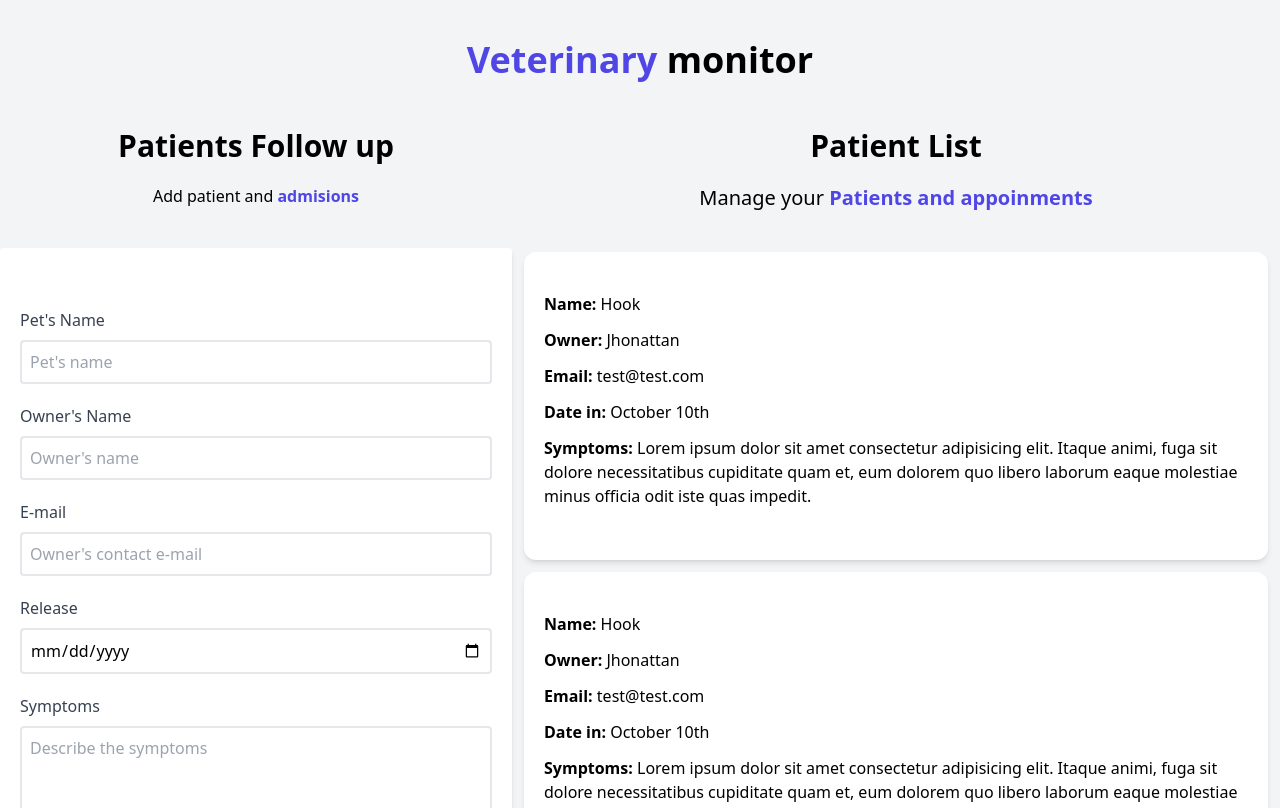
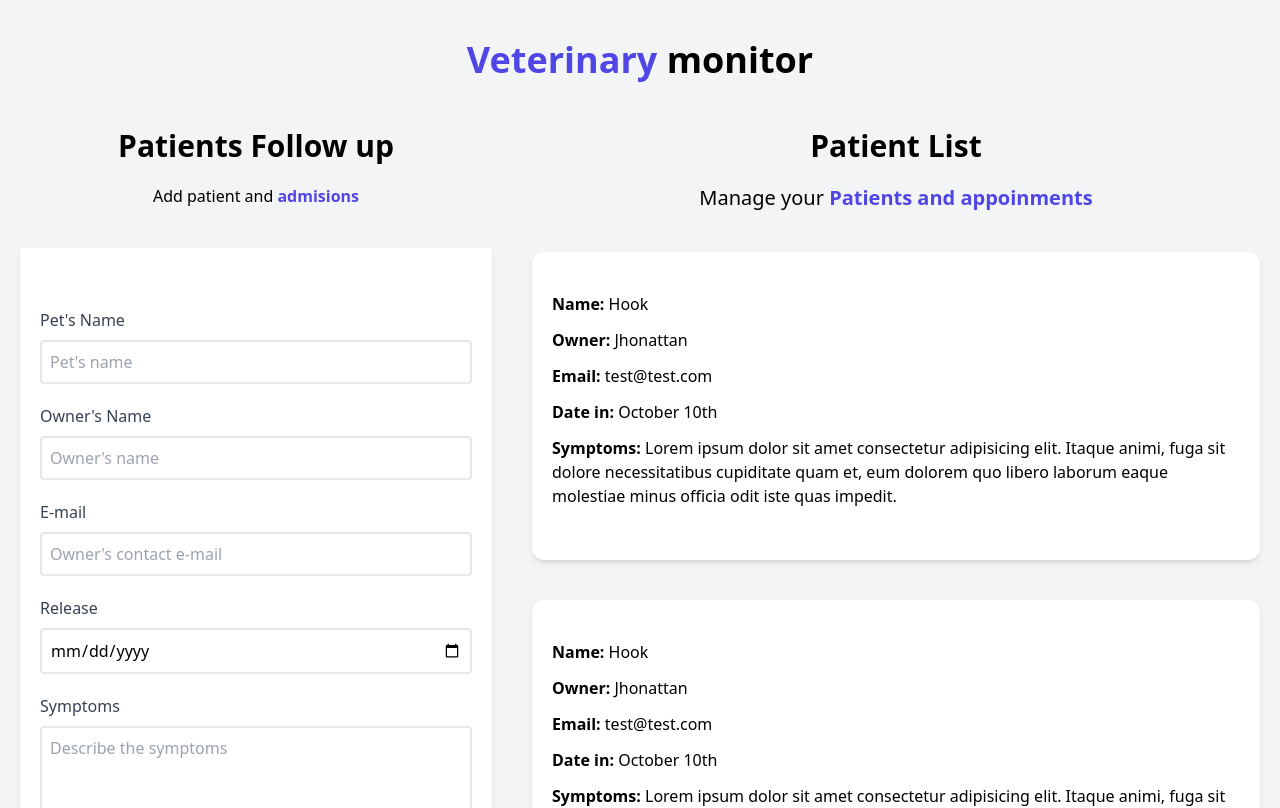
Before and after one commit to jhonattanbenitez/appointments-react, a React (Vite) app: page / in a window 1280 px wide. Shown: the top 808 px of the page. Built offline with nearby package versions, Linux system fonts and the light colour scheme.

Commit message:
using props

```diff
--- a/src/App.jsx
+++ b/src/App.jsx
@@ -1,13 +1,22 @@
+import { useState } from "react"
 import Header from "./components/Header"
 import Form from "./components/Form"
 import PatientList from "./components/PatientList"
 
 const App = () => {
+
+  const [patients, setPatients] = useState([]);
+
   return (
     <div className="container mx-auto mt-10">
-      <Header />
+      <Header
+
+      />
       <div className="mt-12 md:flex">
-        <Form />
+        <Form
+          patients={patients}
+          setPatients={setPatients}
+        />
         <PatientList />
       </div>
 
--- a/src/components/Form.jsx
+++ b/src/components/Form.jsx
@@ -1,14 +1,41 @@
 import {useState, useEffect} from 'react'
 
-const Form = () => {
+const Form = ({patients, setPatients}) => {
   const [name, setName] = useState('')
+  const [owner, setOwner] = useState('')
+  const [email, setEmail] = useState('')
+  const [date, setDate] = useState('')
+  const [symptoms, setSymptoms] = useState('')
+  const [error, setError] = useState(false)
 
+  const handleSubmit = (e) => {
+    e.preventDefault()
+
+    //Form Validation
+
+    if ([name, owner, email, date, symptoms].includes('')) {
+      setError(true)
+      return;
+    }
+    setError(false)
+
+    const objPatient = {
+      name,
+      owner,
+      email,
+      date,
+      symptoms
+    }
+
+    setPatients([...patients, objPatient])
+  }
 
   return (
     <div className='md:w-1/2 lg:w-2/5'>
         <h2 className="font-black text-3xl text-center">Patients Follow up</h2>
         <p className='text-center mt-5 mb-10'>Add patient and {' '} <span className="text-indigo-600 font-bold">admisions</span></p>
-        <form action="" className="bg-white shadow-md rounded py-10 px-5 mb-10">
+        <form action="" className="bg-white shadow-md rounded py-10 px-5 mb-10 mx-5" onSubmit={handleSubmit}>
+            {error && <div><p className='text-red-600 text-center font-bold'>Please complete all the fields</p></div>}
             <div className='my-5'>
               <label htmlFor="pet" className='block text-gray-700'>Pet's Name</label>
               <input
@@ -27,6 +54,8 @@ const Form = () => {
                 type="text"
                 placeholder="Owner's name"
                 className="border-2 rounded w-full p-2 mt-2 placeholder-gray-400"
+                value={owner}
+                onChange={(e) => setOwner(e.target.value)}
               />
             </div>
             <div className='my-5'>
@@ -34,8 +63,10 @@ const Form = () => {
               <input
                 id="email"
                 type="email"
+                value={email}
                 placeholder="Owner's contact e-mail"
                 className="border-2 rounded w-full p-2 mt-2 placeholder-gray-400"
+                onChange={(e) => setEmail(e.target.value)}
               />
             </div>
             <div className='my-5'>
@@ -43,7 +74,9 @@ const Form = () => {
               <input
                 id="release"
                 type="date"
+                value={date}
                 className="border-2 rounded w-full p-2 mt-2 placeholder-gray-400"
+                onChange={(e) => setDate(e.target.value)}
               />
             </div>
             <div className='my-5'>
@@ -51,10 +84,12 @@ const Form = () => {
               <textarea
                 name="symptoms"
                 id="symptoms"
+                value={symptoms}
                 cols="30"
                 rows="10"
                 className="border-2 rounded w-full p-2 mt-2 placeholder-gray-400"
                 placeholder="Describe the symptoms"
+                onChange={(e) => setSymptoms(e.target.value)}
                 />
             </div>
             <input
--- a/src/components/Patient.jsx
+++ b/src/components/Patient.jsx
@@ -1,6 +1,6 @@
 const Patient = () => {
   return (
-    <div className="m-3 bg-white shadow-md px-5 py-10 rounded-xl">
+    <div className="mx-5 my-10 bg-white shadow-md px-5 py-10 rounded-xl">
       <p className="font-bold mb-3 text-grey-700">
         Name: <span className="font-normal normal-case">Hook</span>
       </p>
```
